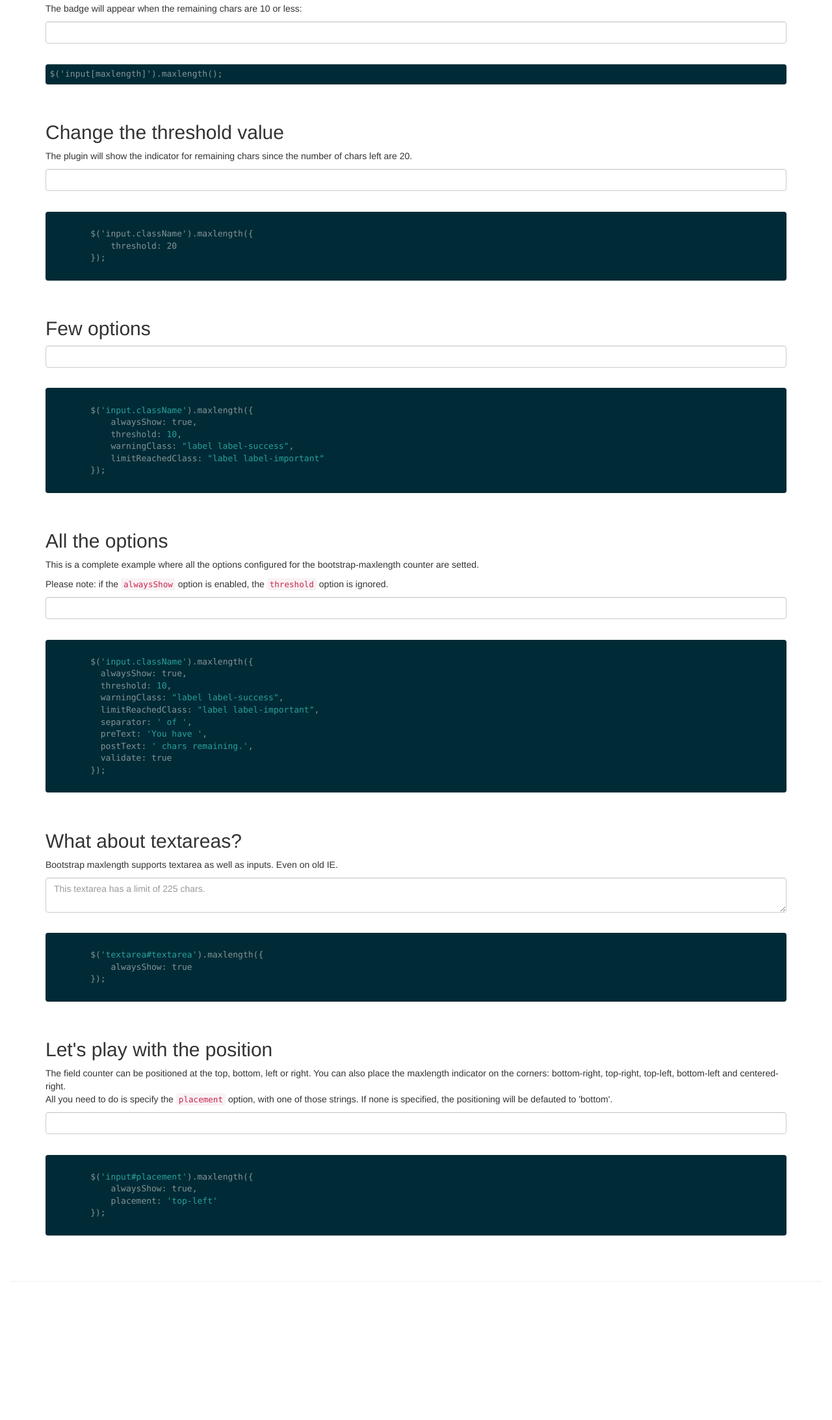
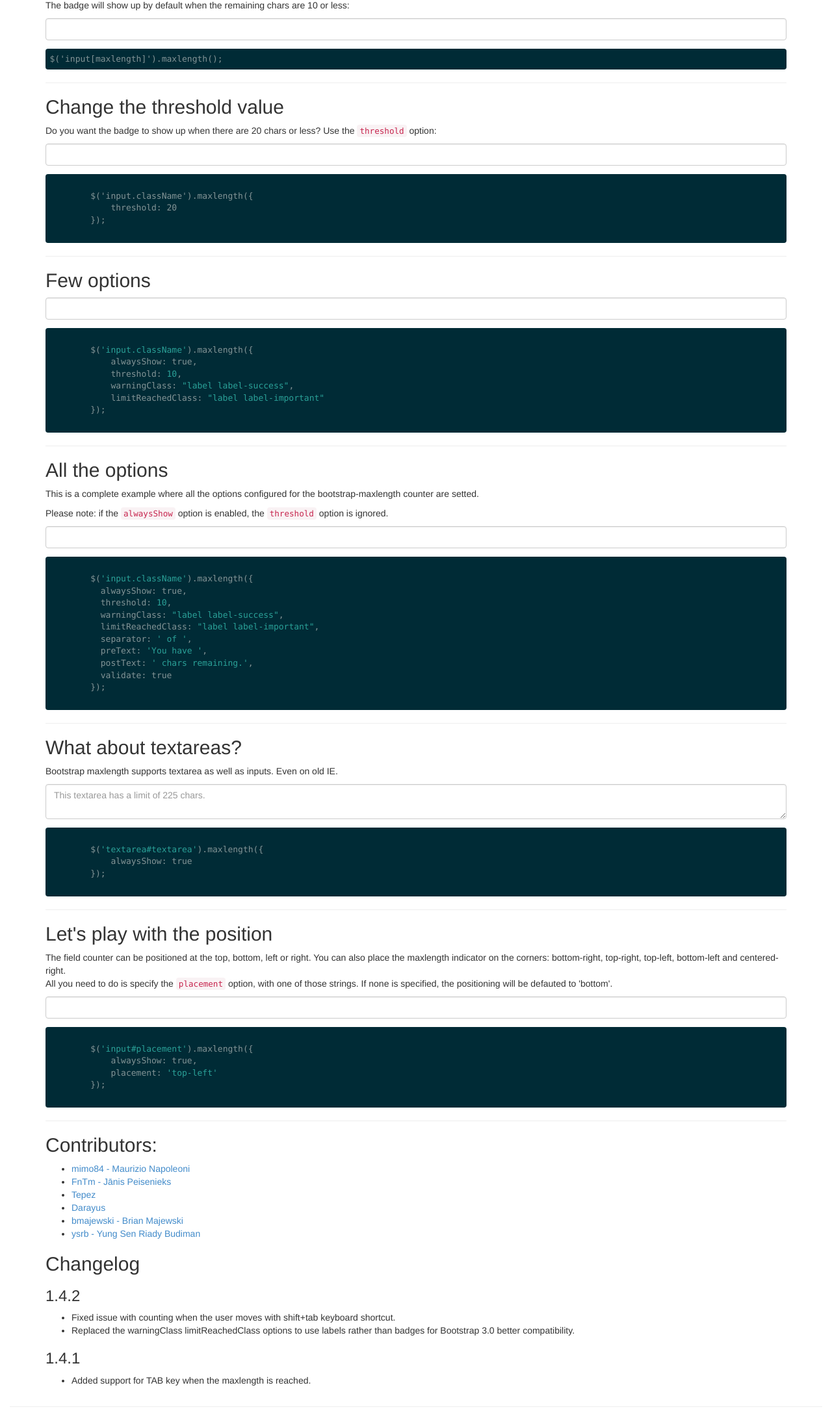
Before and after one commit to mimo84/bootstrap-maxlength, a plain HTML site: page index.html in a window 1280 px wide. Shown: the part 591-2777 px from the top of the page at 65% size. Before the commit the page ends 2584 px from the top, so only its background shows below. Drawn offline with nearby package versions, Linux system fonts and the light colour scheme.

Commit message:
Improved page, added contributors and changelog

```diff
--- a/index.html
+++ b/index.html
@@ -27,14 +27,10 @@
 
             <div class="g-plus" data-action="share" data-annotation="bubble" data-height="15"></div>
 
-            <iframe src="http://ghbtns.com/github-btn.html?user=mimo84&repo=bootstrap-maxlength&type=watch&count=true" allowtransparency="true" frameborder="0" scrolling="0" width="62" height="20"></iframe>
-
             <a href="https://twitter.com/share" class="twitter-share-button" data-related="mimonap" data-hashtags="bootstrap">Tweet</a>
-            <a href="https://twitter.com/mimonap" class="twitter-follow-button" data-show-count="false" data-lang="en-gb">Follow @mimonap</a>
 
             <div class="g-plus" data-action="share" data-annotation="bubble" data-height="15"></div>
 
-            <div class="g-follow" data-annotation="bubble" data-height="15" data-href="//plus.google.com/110485677581999567433" data-rel="author"></div>
           </section>
           <a href="https://github.com/mimo84/bootstrap-maxlength/zipball/master" class="btn btn-default btn-lg">Download</a>
           <a href="https://github.com/mimo84/bootstrap-maxlength/" class="btn btn-info btn-lg">View Project on GitHub</a>
@@ -49,43 +45,40 @@
         <h1>Bootstrap MaxLength - Demo</h1>
 
         <h2>Default usage</h2>
-        <p>The badge will appear when the remaining chars are 10 or less:</p>
+        <p>The badge will show up by default when the remaining chars are 10 or less:</p>
+
         <input type="text" class="form-control" maxlength="25" name="defaultconfig" id="defaultconfig" />
+        <pre><code>$('input[maxlength]').maxlength();</code></pre>
+        <hr>
 
-        <pre>
-        <code>$('input[maxlength]').maxlength();</code>
-        </pre>
 
         <h2>Change the threshold value</h2>
-        <p>The plugin will show the indicator for remaining chars since the number of chars left are 20.</p>
+        <p>Do you want the badge to show up when there are 20 chars or less? Use the <code>threshold</code> option:</p>
         <input type="text" maxlength="25" name="thresholdconfig" class="form-control" id="thresholdconfig" />
-        <pre>
-        <code>
+        <pre><code>
         $('input.className').maxlength({
             threshold: 20
         });
-        </code>
-        </pre>
+        </code></pre>
+        <hr>
 
         <h2>Few options </h2>
         <input type="text" class="form-control" maxlength="25" name="moreoptions" id="moreoptions" />
-        <pre>
-        <code>
+        <pre><code>
         $('input.className').maxlength({
             alwaysShow: true,
             threshold: 10,
             warningClass: "label label-success",
             limitReachedClass: "label label-important"
         });
-        </code>
-        </pre>
+        </code></pre>
+        <hr>
 
         <h2>All the options</h2>
         <p>This is a complete example where all the options configured for the bootstrap-maxlength counter are setted.</p>
         <p>Please note: if the <code>alwaysShow</code> option is enabled, the <code>threshold</code> option is ignored.</p>
         <input type="text" class="form-control" maxlength="25" name="alloptions" id="alloptions" />
-        <pre>
-        <code>
+        <pre><code>
         $('input.className').maxlength({
           alwaysShow: true,
           threshold: 10,
@@ -96,33 +89,55 @@
           postText: ' chars remaining.',
           validate: true
         });
-        </code>
-        </pre>
+        </code></pre>
+        <hr>
 
         <h2>What about textareas?</h2>
         <p>Bootstrap maxlength supports textarea as well as inputs. Even on old IE.</p>
         <textarea id="textarea" class="form-control" maxlength="225" rows="2" placeholder="This textarea has a limit of 225 chars."></textarea>
-        <pre>
-        <code>
+        <pre><code>
         $('textarea#textarea').maxlength({
             alwaysShow: true
         });
-        </code>
-        </pre>
+        </code></pre>
+        <hr>
 
         <h2>Let's play with the position</h2>
         <p>The field counter can be positioned at the top, bottom, left or right. You can also place the maxlength indicator on the corners: bottom-right, top-right, top-left, bottom-left and centered-right.<br />
           All you need to do is specify the <code>placement</code> option, with one of those strings. If none is specified, the positioning will be defauted to 'bottom'.</p>
 
         <input type="text" class="form-control" maxlength="25" name="placement" id="placement" />
-        <pre>
-        <code>
+        <pre><code>
         $('input#placement').maxlength({
             alwaysShow: true,
             placement: 'top-left'
         });
-        </code>
-        </pre>
+        </code></pre>
+        <hr>
+        <h2>Contributors: </h2>
+        <ul>
+        <li><a href="https://github.com/mimo84/">mimo84 - Maurizio Napoleoni</a></li>
+        <li><a href="https://github.com/FnTm">FnTm - Jānis Peisenieks</a></li>
+        <li><a href="https://github.com/tepez">Tepez</a></li>
+        <li><a href="https://github.com/Darayus">Darayus</a></li>
+        <li><a href="https://github.com/bmajewski">bmajewski - Brian Majewski </a></li>
+        <li><a href="https://github.com/ysrb">ysrb - Yung Sen Riady Budiman </a></li>
+        </ul>
+
+        <h2>Changelog</h2>
+
+          <h3>1.4.2</h3>
+
+          <ul>
+          <li>Fixed issue with counting when the user moves with shift+tab keyboard shortcut.</li>
+          <li>Replaced the warningClass limitReachedClass options to use labels rather than badges for Bootstrap 3.0 better compatibility. </li>
+          </ul>
+
+          <h3>1.4.1</h3>
+
+          <ul>
+          <li>Added support for TAB key when the maxlength is reached.</li>
+          </ul>
       </section>
     </div>
   </div> <!-- /row -->
@@ -131,7 +146,7 @@
     <hr>
 
   </div>
-
+<a href="https://github.com/you"><img style="position: absolute; top: 0; right: 0; border: 0;" src="https://s3.amazonaws.com/github/ribbons/forkme_right_darkblue_121621.png" alt="Fork me on GitHub"></a>
   <script src="http://ajax.googleapis.com/ajax/libs/jquery/1.10.2/jquery.min.js"></script>
   <script src="//cdnjs.cloudflare.com/ajax/libs/twitter-bootstrap/2.3.1/js/bootstrap.min.js"></script>
   <script src="assets/javascripts/highlight.js/highlight.pack.js"></script>
```
